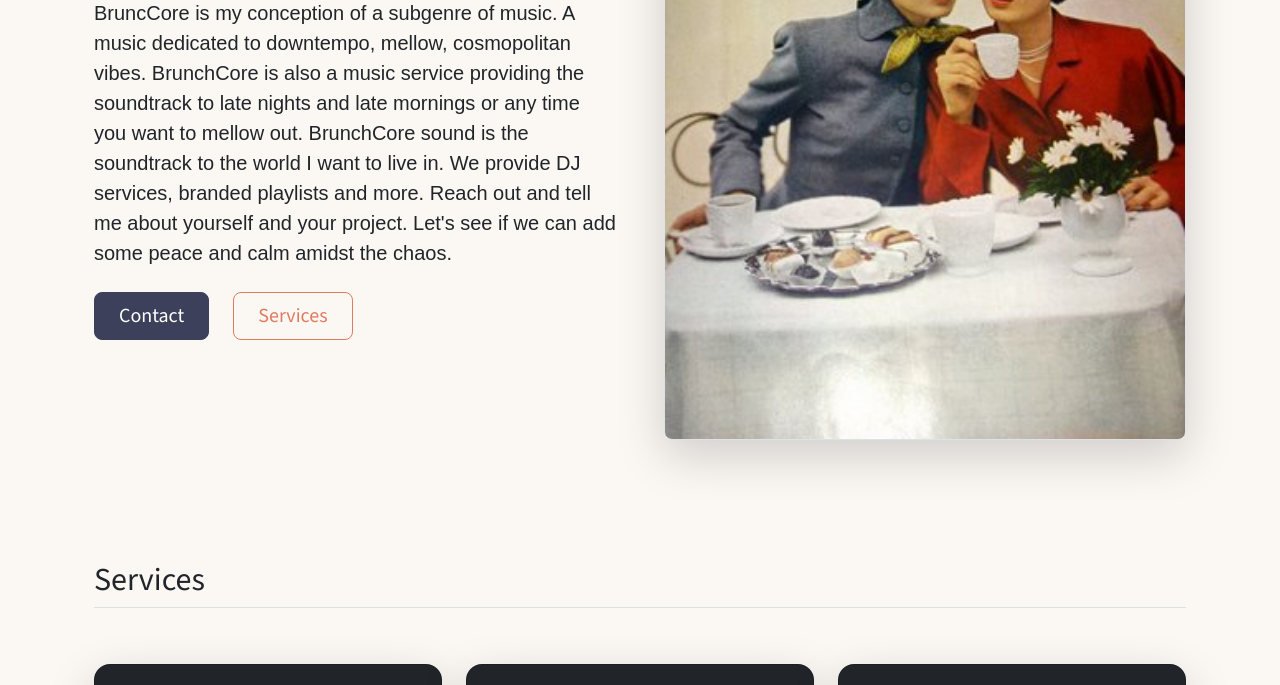
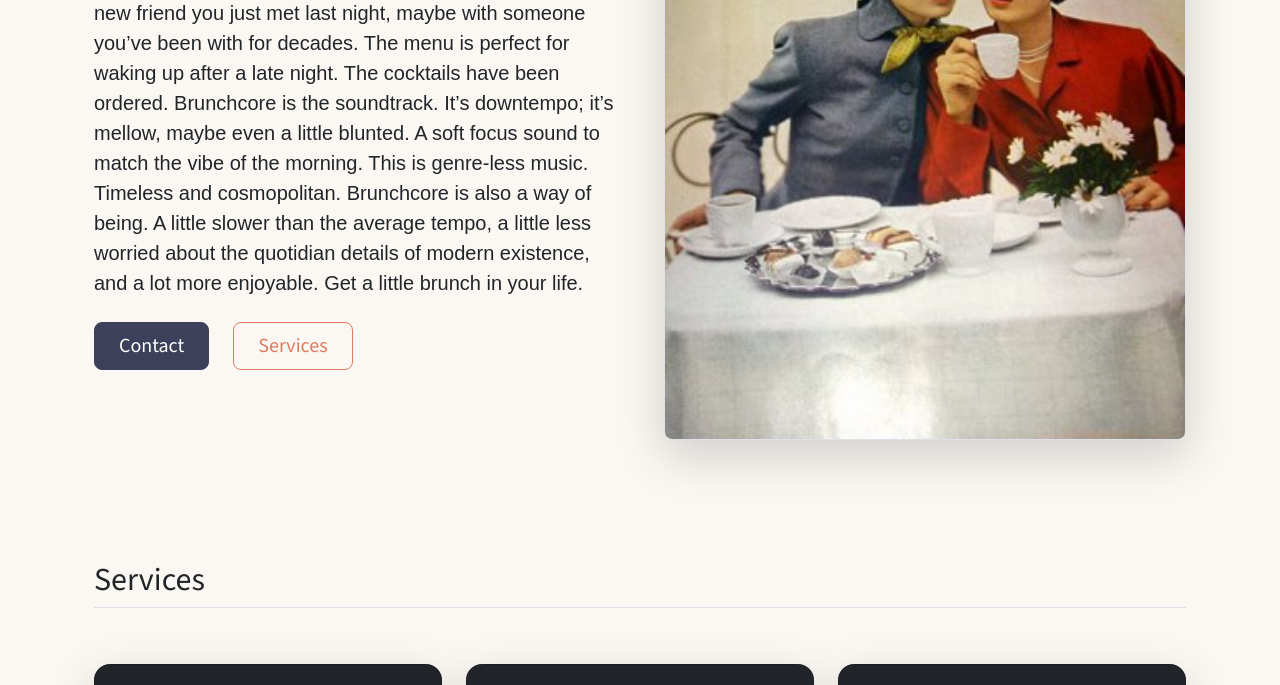
Before and after one commit to jlybruns/brunchcore, a website: page index.html in a window 1280 px wide. Shown: the part 415-1100 px from the top of the page. Drawn offline with nearby package versions, Linux system fonts and the light colour scheme; a web font is replaced by a local one.

Commit message:
New Hero Text

```diff
--- a/index.html
+++ b/index.html
@@ -43,10 +43,7 @@
     </div>
     <div class="col-lg-6">
       <h1 class="display-5 fw-bold text-body-emphasis lh-1 mb-3">What the Hell is BrunchCore?</h1>
-      <p class="lead mb-4">BruncCore is my conception of a subgenre of music. A music dedicated to downtempo, mellow, cosmopolitan vibes.
-        BrunchCore is also a music service providing the soundtrack to late nights and late mornings or any time you want
-        to mellow out. BrunchCore sound is the soundtrack to the world I want to live in. We provide DJ services, branded playlists and more.
-        Reach out and tell me about yourself and your project. Let's see if we can add some peace and calm amidst the chaos.
+      <p class="lead mb-4">You’re at the table with a group of friends, or maybe with a new friend you just met last night, maybe with someone you’ve been with for decades.  The menu is perfect for waking up after a late night.  The cocktails have been ordered. Brunchcore is the soundtrack.  It’s downtempo; it’s mellow, maybe even a little blunted.  A soft focus sound to match the vibe of the morning. This is genre-less music.  Timeless and cosmopolitan.  Brunchcore is also a way of being.  A little slower than the average tempo, a little less worried about the quotidian details of modern existence, and a lot more enjoyable. Get a little brunch in your life.
       </p>
         <div class="d-grid gap-2 d-md-flex justify-content-md-start">
           <a href="contact.html" role="button" class="btn btn-primary btn-lg px-4 me-sm-3">Contact</a>
```
